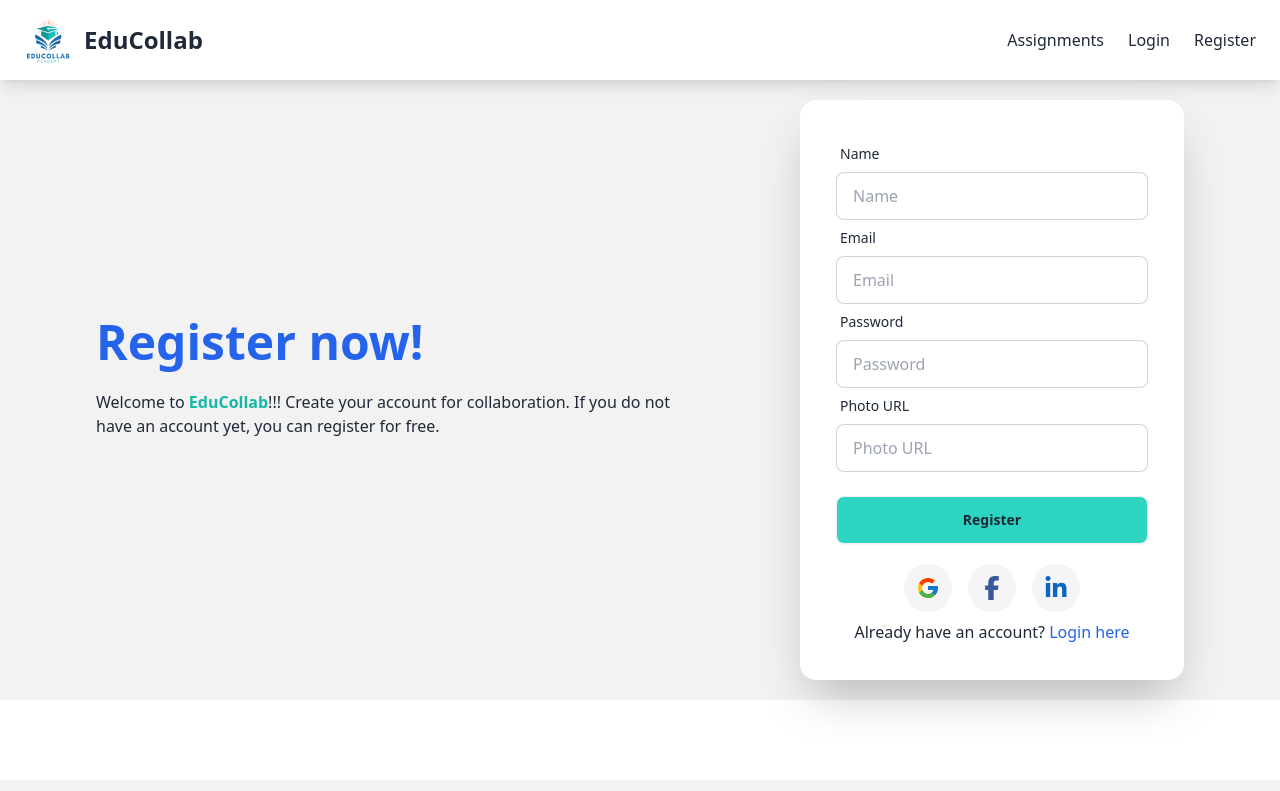
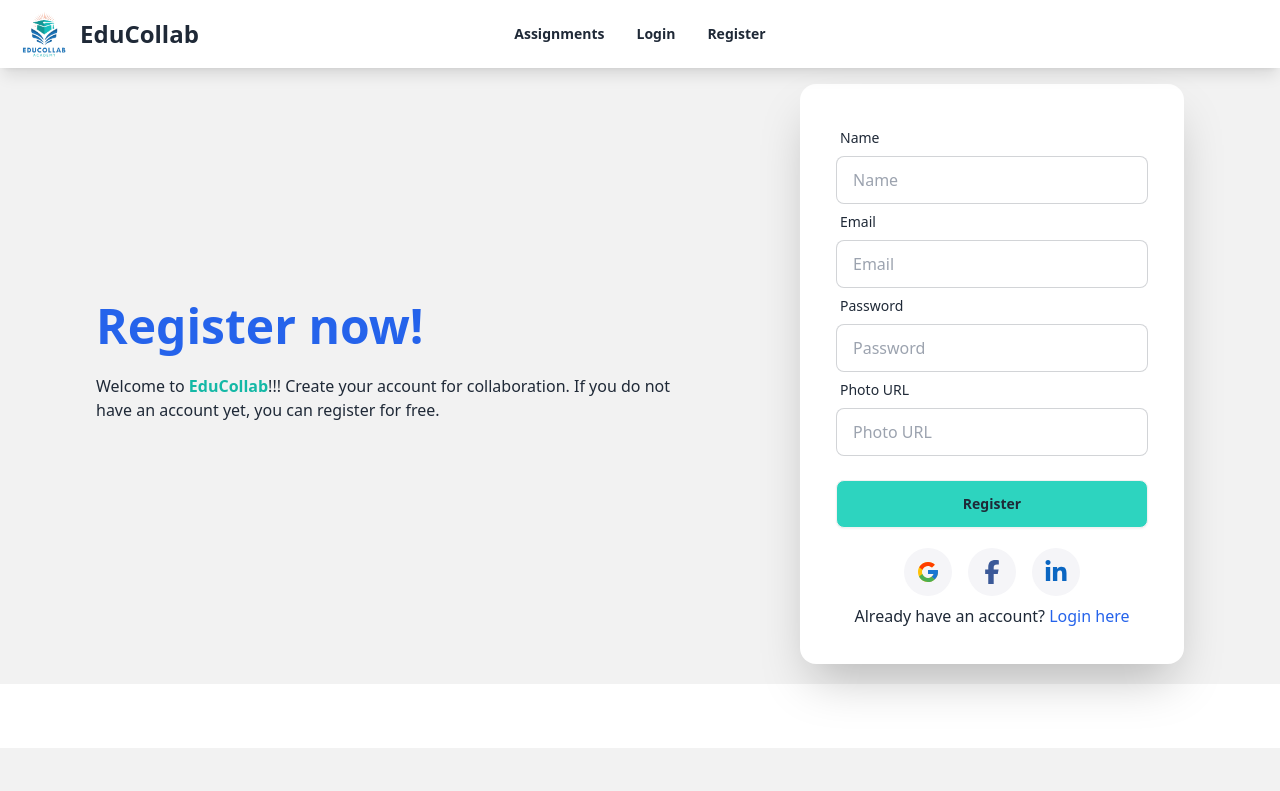
Before and after one commit to miraz-faruk/eduCollab-client, a React (Vite) app: page /register in a window 1280 px wide. Shown: the top 791 px of the page. Built offline with nearby package versions, Linux system fonts and the light colour scheme; no server answers.

Commit message:
Added navbar with necessary routes, create user with and authenticate using firebase

```diff
--- a/src/pages/Register/Register.jsx
+++ b/src/pages/Register/Register.jsx
@@ -28,7 +28,7 @@ const Register = () => {
             })
     }
     return (
-        <div className="my-20 bg-base-200">
+        <div className="my-16 bg-base-200">
             <div className="py-5 max-h-screen px-24">
                 <div className="flex flex-col lg:flex-row items-center">
                     <div className="text-center lg:text-left">
--- a/src/pages/Shared/NavBar/NavBar.jsx
+++ b/src/pages/Shared/NavBar/NavBar.jsx
@@ -1,21 +1,99 @@
 import { Link } from 'react-router-dom';
 import logo from '../../../assets/Logo/Educollab-removebg-preview.png';
+import { useContext } from 'react';
+import { AuthContext } from '../../../providers/AuthProvider';
+import { FaUserAlt } from "react-icons/fa";
 
 const NavBar = () => {
+
+    const { user, logOut } = useContext(AuthContext);
+
+    const handleLogOut = () => {
+        logOut()
+            .then(() => {
+            })
+            .catch(error => {
+                console.log(error);
+            });
+    }
+
+    const navItems = <>
+        <li><Link to="/assignments">Assignments</Link></li>
+        {
+            user?.email ? <>
+                <li><Link to="/create-assignments">Create Assignments</Link></li>
+                <li><Link to="/pending-assignments">Pending Assignments</Link></li>
+            </>
+                :
+                <>
+                    <li><Link to="/login">Login</Link></li>
+                    <li><Link to="/register">Register</Link></li>
+                </>
+        }
+    </>
+
     return (
-        <nav className="fixed top-0 left-0 w-full z-50 bg-white shadow-lg">
-            <div className="container mx-auto px-6 py-4 flex justify-between items-center">
-                <div className='flex items-center space-x-3'>
-                    <img className='w-12 h-12' src={logo} alt="" />
-                    <Link to="/"><button className="text-2xl font-bold">EduCollab</button></Link>
+        <div className="fixed top-0 left-0 w-full z-50 navbar bg-white shadow-lg px-5">
+            <div className="navbar-start">
+                <div className="dropdown">
+                    <div tabIndex={0} role="button" className="btn btn-ghost lg:hidden">
+                        <svg
+                            xmlns="http://www.w3.org/2000/svg"
+                            className="h-5 w-5"
+                            fill="none"
+                            viewBox="0 0 24 24"
+                            stroke="currentColor">
+                            <path
+                                strokeLinecap="round"
+                                strokeLinejoin="round"
+                                strokeWidth="2"
+                                d="M4 6h16M4 12h8m-8 6h16" />
+                        </svg>
+                    </div>
+                    <ul
+                        tabIndex={0}
+                        className="menu menu-sm dropdown-content bg-base-100 rounded-box z-[1] mt-3 w-52 p-2 shadow">
+                        {navItems}
+                    </ul>
                 </div>
-                <div className="flex space-x-6">
-                    <Link to="/assignments"><a href="#features" className="hover:text-blue-500">Assignments</a></Link>
-                    <Link to="/login"><a href="#faq" className="hover:text-blue-500">Login</a></Link>
-                    <Link to="/register"><a href="#faq" className="hover:text-blue-500">Register</a></Link>
+                <div className="flex items-center gap-3">
+                    <img className="w-12 h-12" src={logo} alt="" />
+                    <Link to="/"><button className="text-2xl font-bold hover:text-teal-400">EduCollab</button></Link>
                 </div>
             </div>
-        </nav>
+            <div className="navbar-center hidden lg:flex">
+                <ul className="menu menu-horizontal px-1 font-semibold">
+                    {navItems}
+                </ul>
+            </div>
+            <div className="navbar-end">
+                {
+                    user?.email ? (
+                        <div className="dropdown dropdown-end">
+                            <div tabIndex={0} role="button" className="btn btn-ghost btn-circle avatar">
+                                <div className="w-10 rounded-full">
+                                    {user.photoURL ? (
+                                        <img src={user.photoURL} alt="User Avatar" />
+                                    ) : (
+                                        <FaUserAlt className="w-full h-full text-gray-500" />
+                                    )}
+                                </div>
+                            </div>
+                            <ul tabIndex={0} className="menu menu-sm dropdown-content bg-base-100 rounded-box z-[1] mt-3 w-52 p-2 shadow">
+                                <li>
+                                    <Link to="/attempted-assignments" className="hover:bg-gray-100 p-2 rounded">My Attempted Assignments</Link>
+                                </li>
+                                <li>
+                                    <button onClick={handleLogOut} className="hover:bg-gray-100 p-2 rounded">Log Out</button>
+                                </li>
+                            </ul>
+                        </div>
+                    ) : (
+                        null
+                    )
+                }
+            </div>
+        </div>
     );
 };
 
--- a/src/providers/AuthProvider.jsx
+++ b/src/providers/AuthProvider.jsx
@@ -1,5 +1,5 @@
 import { createContext, useEffect, useState } from "react";
-import { createUserWithEmailAndPassword, getAuth, onAuthStateChanged, signInWithEmailAndPassword } from "firebase/auth";
+import { createUserWithEmailAndPassword, getAuth, onAuthStateChanged, signInWithEmailAndPassword, signOut } from "firebase/auth";
 import app from "../firebase/firebase.config";
 
 export const AuthContext = createContext();
@@ -20,7 +20,10 @@ const AuthProvider = ({ children }) => {
         return signInWithEmailAndPassword(auth, email, password);
     }
 
-
+    const logOut = () => {
+        setLoading(true);
+        return signOut(auth);
+    }
 
     useEffect(() => {
         const unsubscribe = onAuthStateChanged(auth, currentUser => {
@@ -36,7 +39,8 @@ const AuthProvider = ({ children }) => {
         user,
         loading,
         createUser,
-        signIn
+        signIn,
+        logOut
     };
     return (
         <AuthContext.Provider value={authInfo}>
```
